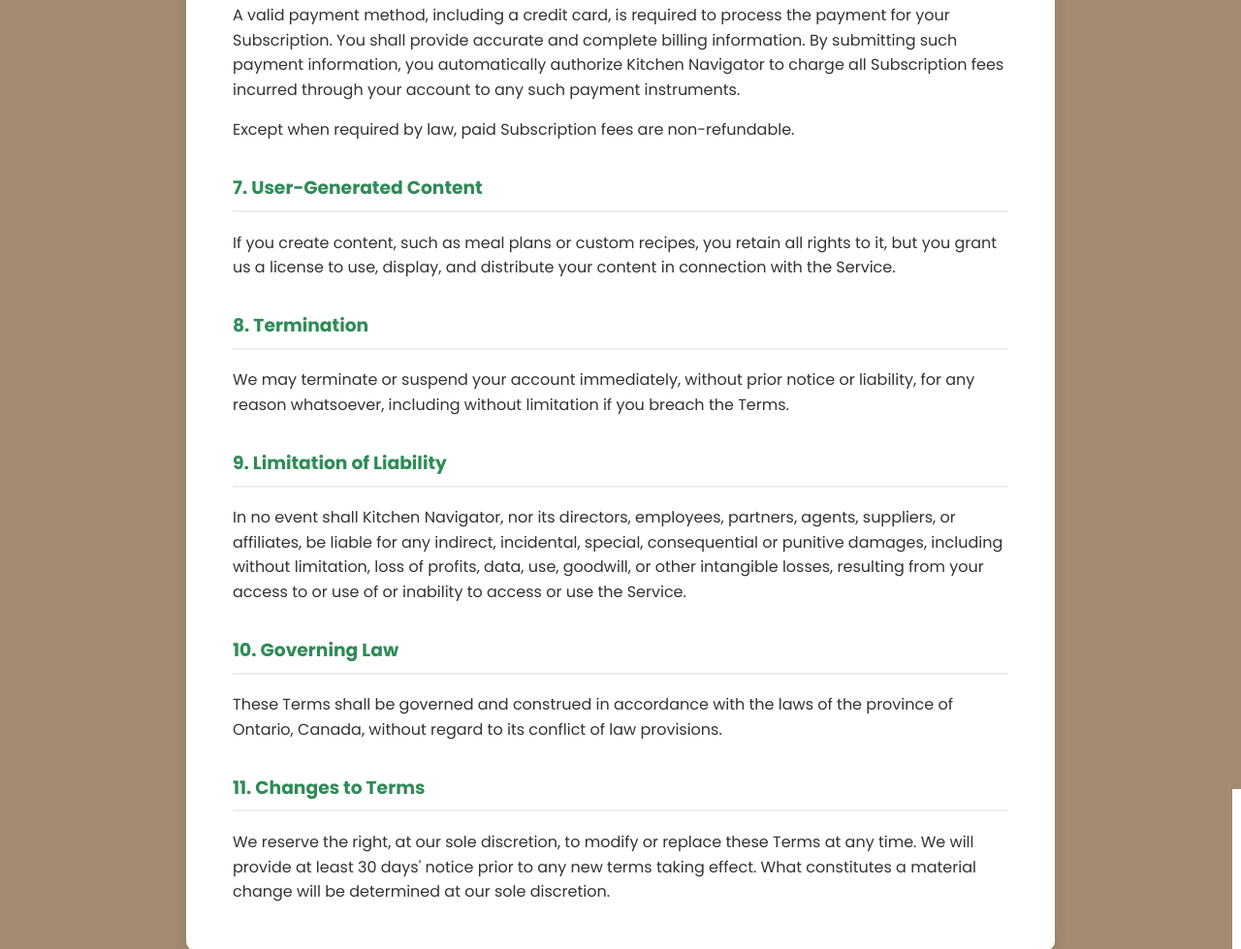
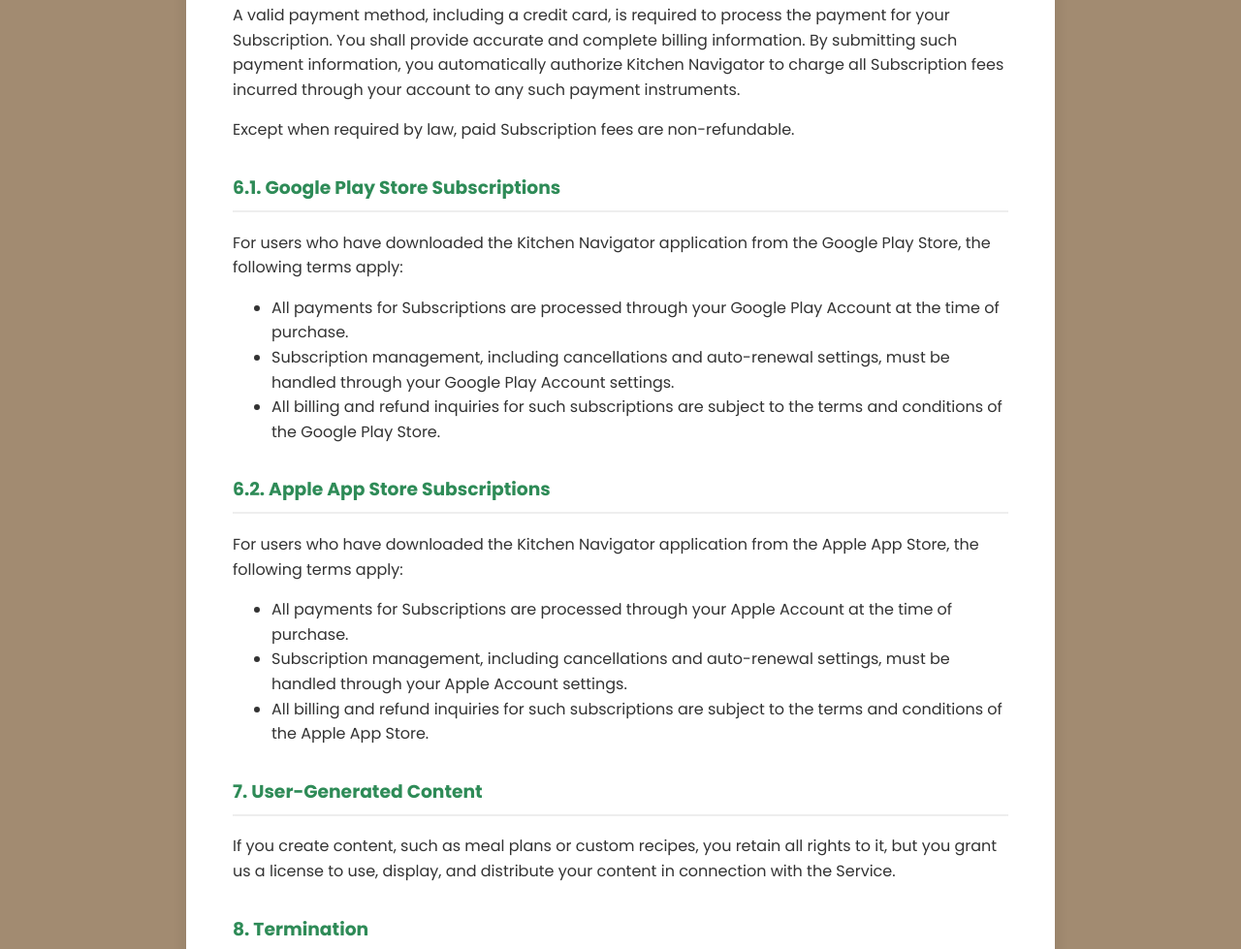
Before and after one commit to impureclout/Kitnav, a plain HTML site: page terms.html in a window 1280 px wide. Shown: the part 1473-2452 px from the top of the page at 97% size. Drawn offline with Linux system fonts and the light colour scheme.

Commit message:
updated legal stuff

```diff
--- a/terms.html
+++ b/terms.html
@@ -47,6 +47,22 @@
         <p>A valid payment method, including a credit card, is required to process the payment for your Subscription. You shall provide accurate and complete billing information. By submitting such payment information, you automatically authorize Kitchen Navigator to charge all Subscription fees incurred through your account to any such payment instruments.</p>
         <p>Except when required by law, paid Subscription fees are non-refundable.</p>
 
+        <h3>6.1. Google Play Store Subscriptions</h3>
+        <p>For users who have downloaded the Kitchen Navigator application from the Google Play Store, the following terms apply:</p>
+        <ul>
+        <li>All payments for Subscriptions are processed through your Google Play Account at the time of purchase.</li>
+        <li>Subscription management, including cancellations and auto-renewal settings, must be handled through your Google Play Account settings.</li>
+        <li>All billing and refund inquiries for such subscriptions are subject to the terms and conditions of the Google Play Store.</li>
+        </ul>
+
+        <h3>6.2. Apple App Store Subscriptions</h3>
+        <p>For users who have downloaded the Kitchen Navigator application from the Apple App Store, the following terms apply:</p>
+        <ul>
+        <li>All payments for Subscriptions are processed through your Apple Account at the time of purchase.</li>
+        <li>Subscription management, including cancellations and auto-renewal settings, must be handled through your Apple Account settings.</li>
+        <li>All billing and refund inquiries for such subscriptions are subject to the terms and conditions of the Apple App Store.</li>
+        </ul>
+
         <h3>7. User-Generated Content</h3>
         <p>If you create content, such as meal plans or custom recipes, you retain all rights to it, but you grant us a license to use, display, and distribute your content in connection with the Service.</p>
 
```
Also changed, not shown: privacy.html (+3 -0 lines).
